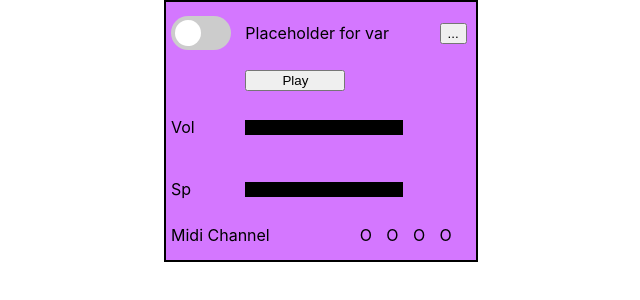
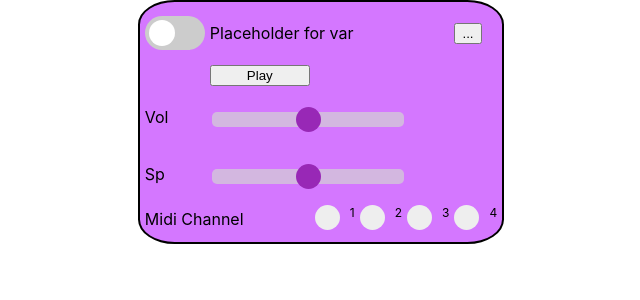
Before and after one commit to simontree/AVT-Project, a React (Create React App) app: page / in a window 1280 px wide. Shown: the top 300 px of the page, without its empty margins (319-959 px from the left). Built offline with nearby package versions, Linux system fonts and the light colour scheme.

Commit message:
Radio buttons, sliders and organization are better

```diff
--- a/src/components/Channel.css
+++ b/src/components/Channel.css
@@ -64,25 +64,27 @@
 
   .channel {
       display: grid;
+      border-radius: 10%;
       align-items: center;
-      width: 300px;
+      width: min-content;
       margin: auto;
       border: 2px solid #000000;
       grid-template-areas:
       'switch fileTitle fileTitle fileTitle fileTitle context'
       'play play play play play play'
-      'volIcon volSlider volSlider volSlider space space'
-      'speedIcon speedSlider speedSlider speedSlider space space'
+      'volIcon volSlider volSlider volSlider vol vol'
+      'speedIcon speedSlider speedSlider speedSlider speed speed'
       'midiText midiText channel1 channel2 channel3 channel4'
       'filter filter filter filter filter filter '
       ;
-      column-gap: 10px;
-      row-gap: 10px;
+      column-gap: 5px;
+      row-gap: 5px;
       background-color: rgb(212, 119, 255);
       padding: 5px;
   }
   .fileTitle {
       grid-area: fileTitle;
+      width:max-content;
   }
 
   .fileTitle + p {
@@ -106,30 +108,132 @@
   }
   .volSlider{
     grid-area: volSlider;
-    background-color: #000000;
     height: 15px;
   }
+  .volSlider {
+    width: 100%;
+  }
+
+  .vSlider {
+    -webkit-appearance: none;
+    width: 100%;
+    height: 15px;
+    border-radius: 5px;
+    background: #d3d3d3;
+    outline: none;
+    opacity: 0.7;
+    -webkit-transition: .2s;
+    transition: opacity .2s;
+  }
+
+  .vSlider:hover {
+    opacity: 1;
+  }
+
+  .vSlider::-webkit-slider-thumb {
+    -webkit-appearance: none;
+    appearance: none;
+    width: 25px;
+    height: 25px;
+    border-radius: 50%;
+    background: #800798;
+    cursor: pointer;
+  }
+
+  .vSlider::-moz-range-thumb {
+    width: 25px;
+    height: 25px;
+    border-radius: 50%;
+    background: #8c04aae7;
+    cursor: pointer;
+  }
+
   .speedIcon{
     grid-area: speedIcon;
   }
   .speedSlider{
     grid-area: speedSlider;
-    background-color: #000000;
     height: 15px;
   }
   .midiText{
     grid-area: midiText;
   }
 
-  .midiChannel1{
+  #midiChannel1{
     grid-area: channel1;
   }
-  .midiChannel2{
+  #midiChannel2{
     grid-area: channel2;
   }
-  .midiChannel3{
+  #midiChannel3{
     grid-area: channel3;
   }
-  .midiChannel4{
+  #midiChannel4{
     grid-area: channel4;
   }
+
+
+
+  /* The container */
+.container {
+  display: block;
+  position: relative;
+  padding-left: 35px;
+  margin-bottom: 12px;
+  cursor: pointer;
+  font-size: 12px;
+  -webkit-user-select: none;
+  -moz-user-select: none;
+  -ms-user-select: none;
+  user-select: none;
+}
+
+/* Hide the browser's default radio button */
+.container input {
+  position: absolute;
+  opacity: 0;
+  cursor: pointer;
+}
+
+/* Create a custom radio button */
+.checkmark {
+  position: absolute;
+  top: 0;
+  left: 0;
+  height: 25px;
+  width: 25px;
+  background-color: #eee;
+  border-radius: 50%;
+}
+
+/* On mouse-over, add a grey background color */
+.container:hover input ~ .checkmark {
+  background-color: #ccc;
+}
+
+/* When the radio button is checked, add a blue background */
+.container input:checked ~ .checkmark {
+  background-color: #2196F3;
+}
+
+/* Create the indicator (the dot/circle - hidden when not checked) */
+.checkmark:after {
+  content: "";
+  position: absolute;
+  display: none;
+}
+
+/* Show the indicator (dot/circle) when checked */
+.container input:checked ~ .checkmark:after {
+  display: block;
+}
+
+/* Style the indicator (dot/circle) */
+.container .checkmark:after {
+ 	top: 9px;
+	left: 9px;
+	width: 8px;
+	height: 8px;
+	border-radius: 50%;
+	background: white;
+}
--- a/src/components/Channel.js
+++ b/src/components/Channel.js
@@ -11,30 +11,53 @@ function Channel() {
           <span className="slider round"></span>
         </label>
       </div>
+
       <div className='fileTitle'>
         <p>Placeholder for var</p>
       </div>
+
       <div className='channelContext'>
         <button>...</button>
       </div>
+
       <div className='channelPlay'>
         <button className='playButton'>Play</button>
       </div>
+
       <div className='volIcon'>
         <p>Vol</p>
       </div>
       <div className='volSlider'>
+        <input type={'range'} min='0' max='99'
+        className='vSlider' id="volRange"></input>
       </div>
+
       <div className='speedIcon'>
         <p>Sp</p>
       </div>
       <div className='speedSlider'>
+        <input type={'range'} min='0' max='99'
+          className='vSlider' id="spRange"></input>
       </div>
+
+
       <div className='midiText'>Midi Channel</div>
-      <div className='midiChannel1'>O</div>
-      <div className='midiChannel2'>O</div>
-      <div className='midiChannel3'>O</div>
-      <div className='midiChannel4'>O</div>
+      <label className='container' id='midiChannel1'>1
+        <input type={'radio'} name="radio" ></input>
+        <span class='checkmark'></span>
+      </label>
+      <label className='container' id='midiChannel2'>2
+        <input type={'radio'} name="radio"></input>
+        <span class='checkmark'></span>
+      </label>
+      <label className='container' id='midiChannel3'>3
+        <input type={'radio'} name="radio"></input>
+        <span class='checkmark'></span>
+      </label>
+      <label className='container' id='midiChannel4'>4
+        <input type={'radio'} name="radio"></input>
+        <span class='checkmark'></span>
+      </label>
 
     </div>
   );
```
